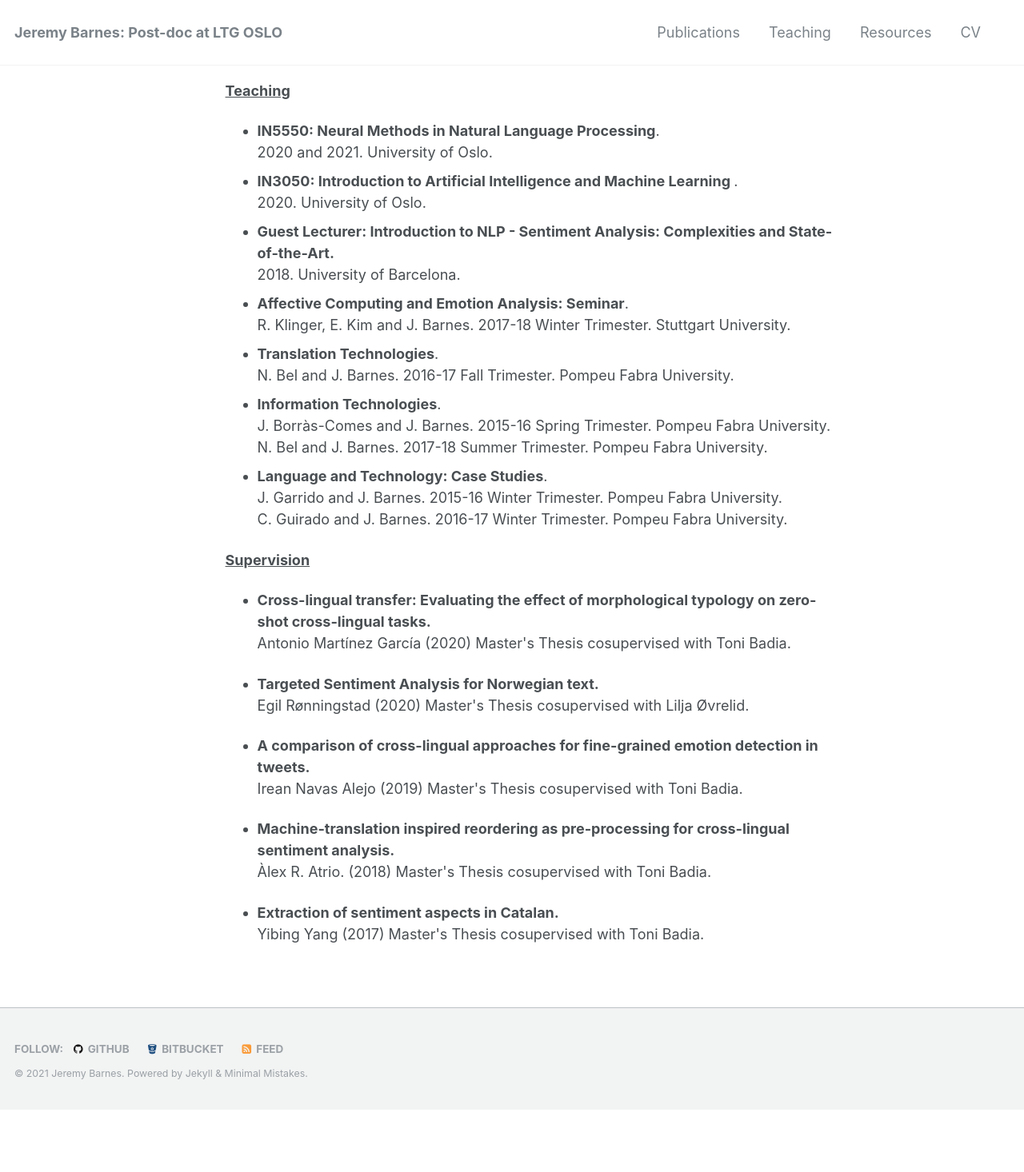
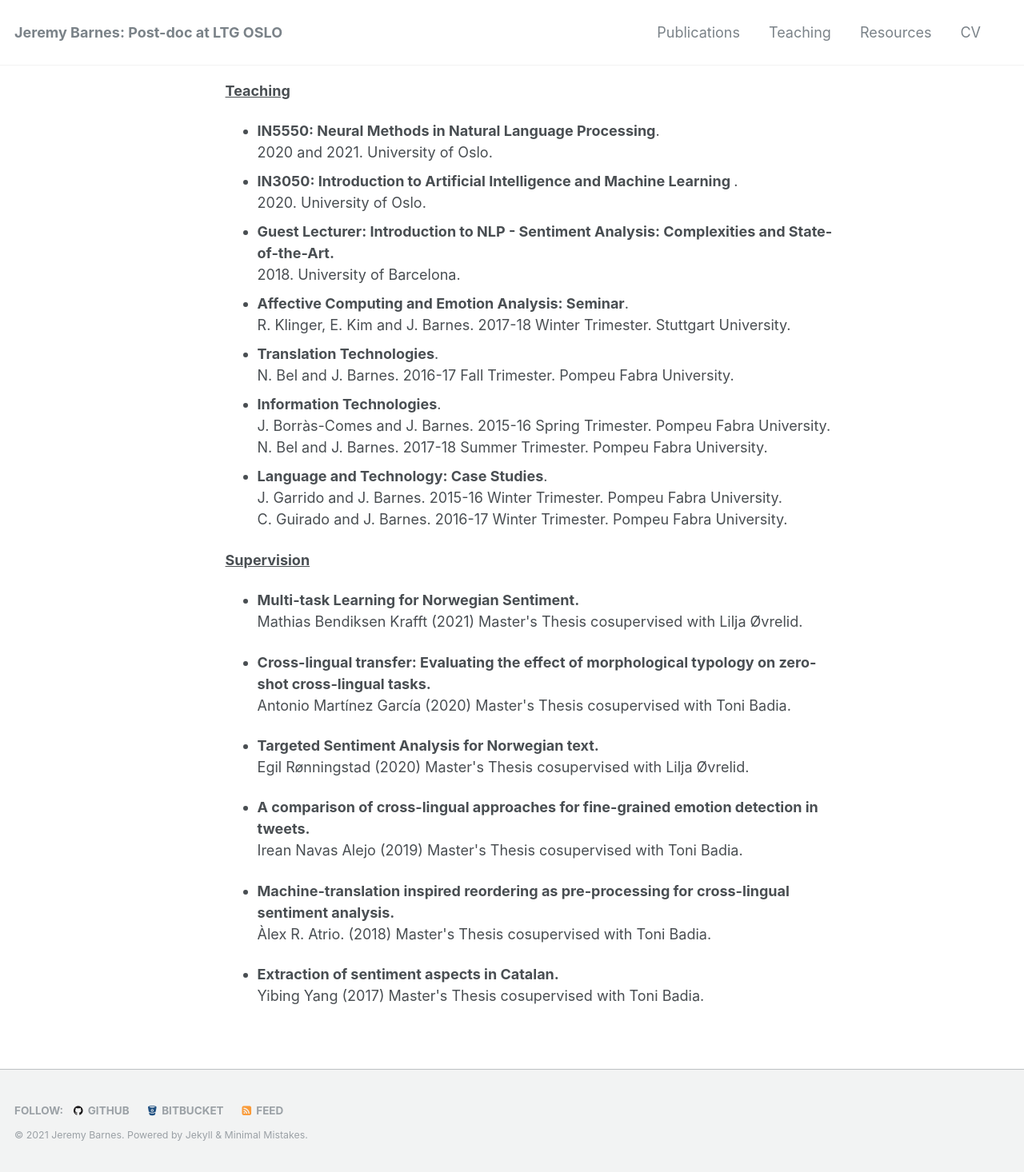
Before and after one commit to jerbarnes/jerbarnes.github.io, a Jekyll site: the page built from teaching/index.html, in a window 1280 px wide. Shown: the whole page at 80% size. Built offline with Jekyll 4.4.1, drawn with Linux system fonts in a browser that asks for light colours; before the commit the page ends 1388 px from its top, so only the background shows below that.

Commit message:
added mathias' thesis

```diff
--- a/teaching/index.html
+++ b/teaching/index.html
@@ -24,6 +24,9 @@ C. Guirado and J. Barnes. 2016-17 Winter Trimester. Pompeu Fabra University.
 <p style="text-align: justify;"><span style="text-decoration: underline;"><strong>Supervision</strong></span></p>
 <ul>
 
+<li><strong>Multi-task Learning for Norwegian Sentiment.</strong> <br /> Mathias Bendiksen Krafft (2021) Master's Thesis cosupervised with Lilja Øvrelid.
+<p></li>
+
 <li><strong>Cross-lingual transfer: Evaluating the effect of morphological typology on zero-shot cross-lingual tasks.</strong> <br /> Antonio Martínez García (2020) Master's Thesis cosupervised with Toni Badia.
 <p></li>
 
```
